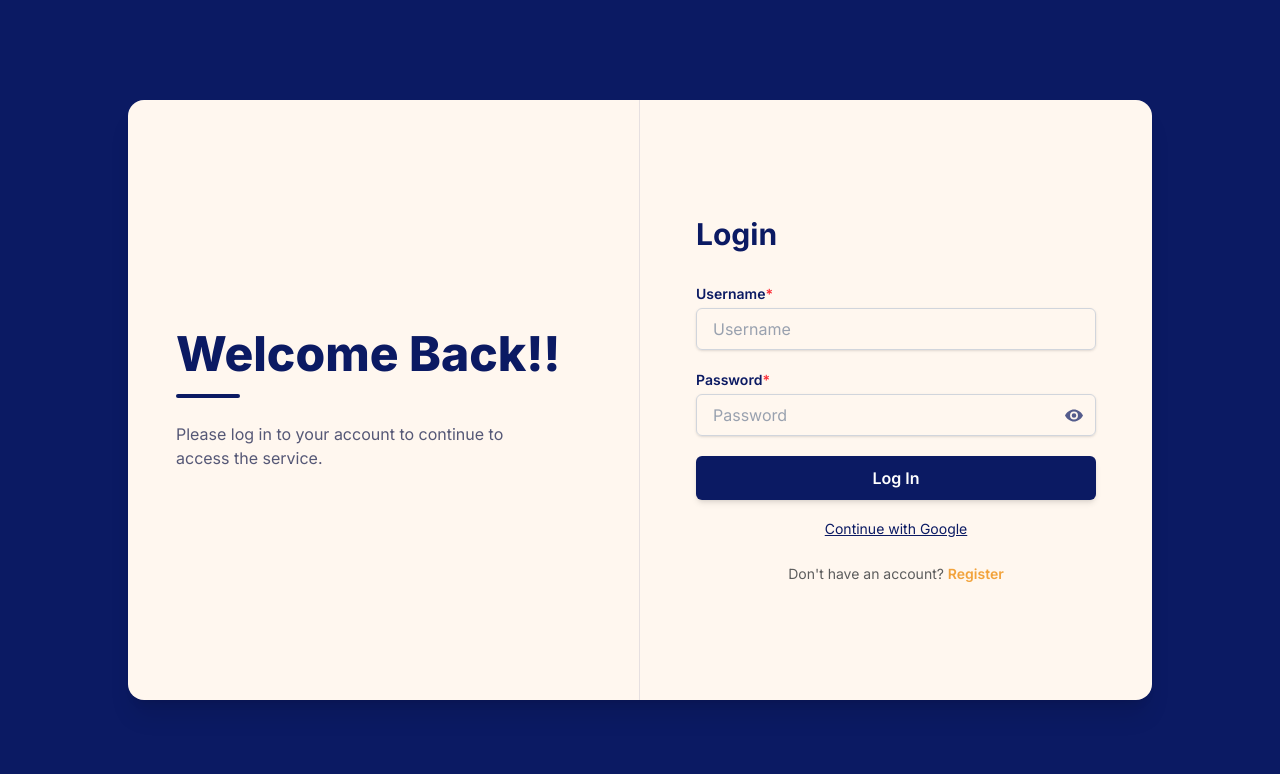
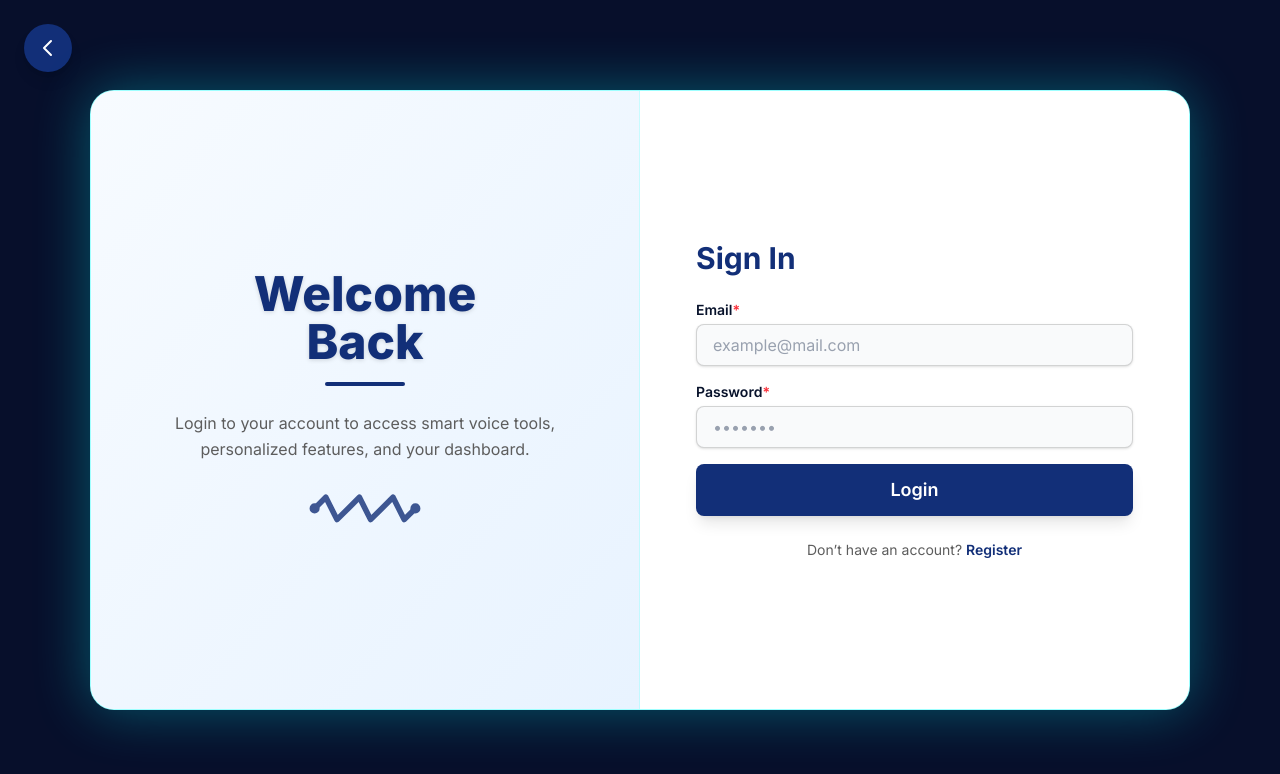
Before and after one commit to Roosevelttt/manpro, a Next.js app: page /login in a window 1280 px wide. Shown: the top 774 px of the page. Built offline with nearby package versions, Linux system fonts and the light colour scheme.

Commit message:
update ui login

```diff
--- a/src/app/login/page.tsx
+++ b/src/app/login/page.tsx
@@ -1,183 +1,175 @@
-'use client';
+"use client";
 
-import { useState, Suspense } from 'react';
-import { signIn } from 'next-auth/react';
-import { useRouter, useSearchParams } from 'next/navigation';
-import Link from 'next/link';
+import { useState } from "react";
+import { signIn } from "next-auth/react";
+import { useRouter } from "next/navigation";
+import Link from "next/link";
 
-function LoginForm() {
+const HERO_BG = "#070F2B";
+const ACCENT_BLUE = "#00FFFF";
+const CARD_BG = "#FFFFFF";
+const TEXT_DARK = "#08122B";
+const TEXT_MUTED = "#5D5D5D";
+const TEXT_BLUE = "#122f78";
+
+const WaveIcon = ({ color }: { color: string }) => (
+  <svg
+    xmlns="http://www.w3.org/2000/svg"
+    viewBox="0 0 100 40"
+    fill="none"
+    stroke={color}
+    strokeWidth="5"
+    strokeLinecap="round"
+    strokeLinejoin="round"
+    className="w-28 h-auto mt-6 opacity-80"
+  >
+    <path d="M5 20 L15 10 L25 30 L35 20 L45 10 L55 30 L65 20 L75 10 L85 30 L95 20" />
+    <circle cx="5" cy="20" r="2" fill={color} />
+    <circle cx="95" cy="20" r="2" fill={color} />
+  </svg>
+);
+
+export default function LoginPage() {
   const router = useRouter();
-  const searchParams = useSearchParams();
-  const [email, setEmail] = useState('');
-  const [password, setPassword] = useState('');
-  const [showPwd, setShowPwd] = useState(false);
-  const [error, setError] = useState('');
-  const [isLoading, setIsLoading] = useState(false);
-
-  const callbackUrl = searchParams.get('callbackUrl') || '/';
-
-  const handleSubmit = async (e: React.FormEvent) => {
-    e.preventDefault();
-    setError('');
-    setIsLoading(true);
-
-    try {
-      const result = await signIn('credentials', {
-        email,
-        password,
-        redirect: false,
-      });
-
-      if (result?.error) {
-        setError('Invalid email or password');
-        setIsLoading(false);
-        return;
-      }
-
-      router.push(callbackUrl);
-      router.refresh();
-    } catch {
-      setError('An error occurred. Please try again.');
-      setIsLoading(false);
-    }
-  };
-
-  const handleGoogleSignIn = async () => {
-    setIsLoading(true);
-    await signIn('google', { callbackUrl });
-  };
 
   return (
-    <main className="min-h-screen flex items-center justify-center bg-[#0B1A63] p-4">
-      {/* CARD WRAPPER */}
-      <div className="w-full max-w-[1024px] h-[600px] bg-[#FFF7EF] rounded-2xl shadow-xl overflow-hidden grid grid-cols-1 md:grid-cols-2">
+    <main
+      className="min-h-screen flex items-center justify-center p-6 relative"
+      style={{ backgroundColor: HERO_BG }}
+    >
+      {/* 🔵 BACK BUTTON — SAME STYLE AS REGISTER */}
+      <button
+        type="button"
+        onClick={() => router.push("/")}
+        className="absolute top-6 left-6 w-12 h-12 rounded-full flex items-center justify-center shadow-lg hover:scale-110 transition-all"
+        style={{
+          backgroundColor: TEXT_BLUE,
+          color: "white",
+        }}
+      >
+        <svg
+          xmlns="http://www.w3.org/2000/svg"
+          fill="none"
+          viewBox="0 0 24 24"
+          stroke="currentColor"
+          strokeWidth="2"
+          className="w-6 h-6"
+        >
+          <path
+            strokeLinecap="round"
+            strokeLinejoin="round"
+            d="M15 19l-7-7 7-7"
+          />
+        </svg>
+      </button>
 
+      <div
+        className="w-full max-w-[1100px] min-h-[620px] rounded-3xl shadow-2xl overflow-hidden grid grid-cols-1 md:grid-cols-2 relative backdrop-blur-xl"
+        style={{
+          backgroundColor: CARD_BG,
+          boxShadow: `0 0 55px ${ACCENT_BLUE}50`,
+          border: `1.5px solid ${ACCENT_BLUE}60`,
+        }}
+      >
         {/* LEFT SECTION */}
-        <section className="flex flex-col justify-center px-10 md:px-12 border-b md:border-b-0 md:border-r border-[#0B1A63]/10">
-          <div>
-            <h1 className="text-4xl md:text-5xl font-extrabold text-[#0B1A63] mb-4">
-              Welcome Back!!
+        <section
+          className="flex flex-col justify-center items-center text-center px-12 py-10 relative bg-gradient-to-br from-[#F7FBFF] to-[#E8F3FF]"
+          style={{ borderRight: `1px solid ${ACCENT_BLUE}30` }}
+        >
+          <h1
+            className="text-4xl md:text-5xl font-extrabold drop-shadow-sm"
+            style={{ color: TEXT_BLUE }}
+          >
+            Welcome
+            <br /> Back
           </h1>
-            <div className="h-1 w-16 bg-[#0B1A63] rounded-full mb-6"></div>
-            <p className="text-[#2B2F57]/80 text-sm md:text-base max-w-sm">
-              Please log in to your account to continue to access the service.
+
+          <div
+            className="h-1 w-20 rounded-full mt-4 mb-6"
+            style={{ backgroundColor: TEXT_BLUE }}
+          ></div>
+
+          <p
+            className="text-base max-w-md leading-relaxed"
+            style={{ color: TEXT_MUTED }}
+          >
+            Login to your account to access smart voice tools, personalized
+            features, and your dashboard.
           </p>
-          </div>
+
+          <WaveIcon color={TEXT_BLUE} />
         </section>
 
-        {/* RIGHT SECTION */}
-        <section className="flex flex-col justify-center px-10 md:px-14">
-          <h2 className="text-3xl font-bold text-[#0B1A63] mb-8 text-center md:text-left">
-            Login
+        {/* RIGHT SECTION — LOGIN FORM */}
+        <section className="flex flex-col justify-center px-10 md:px-14 py-10 bg-white">
+          <h2
+            className="text-3xl font-bold mb-6 text-center md:text-left"
+            style={{ color: TEXT_BLUE }}
+          >
+            Sign In
           </h2>
 
-          {error && (
-            <div className="mb-4 bg-red-500 text-white px-4 py-2 rounded-md text-sm">
-              {error}
-            </div>
-          )}
-
-          <form onSubmit={handleSubmit} className="space-y-5">
-            {/* USERNAME */}
+          <form className="space-y-4">
             <div>
               <label
-                htmlFor="email"
-                className="block text-sm font-semibold text-[#0B1A63] mb-1"
+                className="block text-sm font-semibold mb-1"
+                style={{ color: TEXT_DARK }}
               >
-                Username<span className="text-red-500">*</span>
+                Email<span className="text-red-500">*</span>
               </label>
               <input
-                id="email"
-                type="text"
-                value={email}
-                onChange={(e) => setEmail(e.target.value)}
-                required
-                placeholder="Username"
-                className="w-full border border-gray-300 rounded-md px-4 py-2 shadow-sm focus:ring-2 focus:ring-[#0B1A63]/30 focus:outline-none text-black placeholder:text-gray-400"
+                type="email"
+                placeholder="example@mail.com"
+                className="w-full border rounded-lg px-4 py-2 shadow focus:ring-2 focus:outline-none text-black placeholder:text-gray-400 transition-all"
+                style={{
+                  borderColor: TEXT_MUTED + "40",
+                  backgroundColor: "#F9FAFB",
+                }}
               />
             </div>
 
-            {/* PASSWORD */}
             <div>
               <label
-                htmlFor="password"
-                className="block text-sm font-semibold text-[#0B1A63] mb-1"
+                className="block text-sm font-semibold mb-1"
+                style={{ color: TEXT_DARK }}
               >
                 Password<span className="text-red-500">*</span>
               </label>
-              <div className="relative">
               <input
-                  id="password"
-                  type={showPwd ? 'text' : 'password'}
-                  value={password}
-                  onChange={(e) => setPassword(e.target.value)}
-                  required
-                  placeholder="Password"
-                  className="w-full border border-gray-300 rounded-md px-4 py-2 shadow-sm focus:ring-2 focus:ring-[#0B1A63]/30 focus:outline-none text-black placeholder:text-gray-400"
+                type="password"
+                placeholder="•••••••"
+                className="w-full border rounded-lg px-4 py-2 shadow focus:ring-2 focus:outline-none text-black placeholder:text-gray-400 transition-all"
+                style={{
+                  borderColor: TEXT_MUTED + "40",
+                  backgroundColor: "#F9FAFB",
+                }}
               />
-                <button
-                  type="button"
-                  onClick={() => setShowPwd((v) => !v)}
-                  className="absolute inset-y-0 right-0 px-3 text-[#0B1A63]/70 hover:text-[#0B1A63]"
-                  aria-label={showPwd ? 'Hide password' : 'Show password'}
-                >
-                  <svg
-                    xmlns="http://www.w3.org/2000/svg"
-                    viewBox="0 0 24 24"
-                    fill="currentColor"
-                    className="w-5 h-5"
-                  >
-                    {showPwd ? (
-                      <path d="M3.53 2.47 2.47 3.53 5.3 6.36A11.88 11.88 0 0 0 1.2 12c2.15 4.32 6.54 7.25 10.8 7.25 2.08 0 4.2-.6 6.06-1.75l2.41 2.41 1.06-1.06-18-18ZM12 17.25A5.25 5.25 0 0 1 6.75 12c0-.87.21-1.7.58-2.42l1.6 1.6A3.252 3.252 0 0 0 12 15.25c.73 0 1.4-.24 1.94-.65l1.6 1.6c-.72.37-1.55.58-2.54.58Zm0-10.5c4.26 0 8.65 2.93 10.8 7.25-.66 1.33-1.6 2.5-2.67 3.49l-2.38-2.38c.28-.64.45-1.35.45-2.11A5.25 5.25 0 0 0 12 6.75c-.76 0-1.47.16-2.11.45L7.5 4.81c1.13-.38 2.35-.56 3.5-.56Z" />
-                    ) : (
-                      <path d="M12 5.25c-4.26 0-8.65 2.93-10.8 7.25 2.15 4.32 6.54 7.25 10.8 7.25s8.65-2.93 10.8-7.25C20.65 8.18 16.26 5.25 12 5.25Zm0 12A4.75 4.75 0 1 1 12 7.75a4.75 4.75 0 0 1 0 9.5Zm0-2a2.75 2.75 0 1 0 0-5.5 2.75 2.75 0 0 0 0 5.5Z" />
-                    )}
-                  </svg>
-                </button>
-              </div>
             </div>
 
-            {/* BUTTON */}
             <button
               type="submit"
-              disabled={isLoading}
-              className="w-full bg-[#0B1A63] text-white font-semibold py-2.5 rounded-md hover:opacity-90 disabled:opacity-60 shadow-md transition"
+              className="w-full py-3 rounded-lg font-semibold text-lg shadow-lg transition-all hover:scale-[1.02] active:scale-[0.98]"
+              style={{ backgroundColor: TEXT_BLUE, color: "white" }}
             >
-              {isLoading ? 'Logging in…' : 'Log In'}
+              Login
             </button>
-          </form>
 
-          {/* GOOGLE BUTTON */}
-          <div className="mt-4 text-center">
-            <button
-              onClick={handleGoogleSignIn}
-              disabled={isLoading}
-              className="text-sm text-[#0B1A63] underline hover:opacity-80 disabled:opacity-60"
+            <div
+              className="text-center mt-2 text-sm"
+              style={{ color: TEXT_MUTED }}
             >
-              Continue with Google
-            </button>
-          </div>
-
-          {/* REGISTER LINK */}
-          <p className="mt-6 text-center text-sm text-[#5D5D5D]">
-            Don&apos;t have an account?{' '}
+              Don’t have an account?{" "}
               <Link
                 href="/register"
-              className="text-[#F2A33C] font-semibold hover:underline"
+                className="font-semibold hover:underline"
+                style={{ color: TEXT_BLUE }}
               >
                 Register
               </Link>
-          </p>
+            </div>
+          </form>
         </section>
       </div>
     </main>
   );
 }
-
-export default function LoginPage() {
-  return (
-    <Suspense fallback={<div>Loading...</div>}>
-      <LoginForm />
-    </Suspense>
-  );
-}
```
Lines whose indentation alone changed are shown as unchanged.
